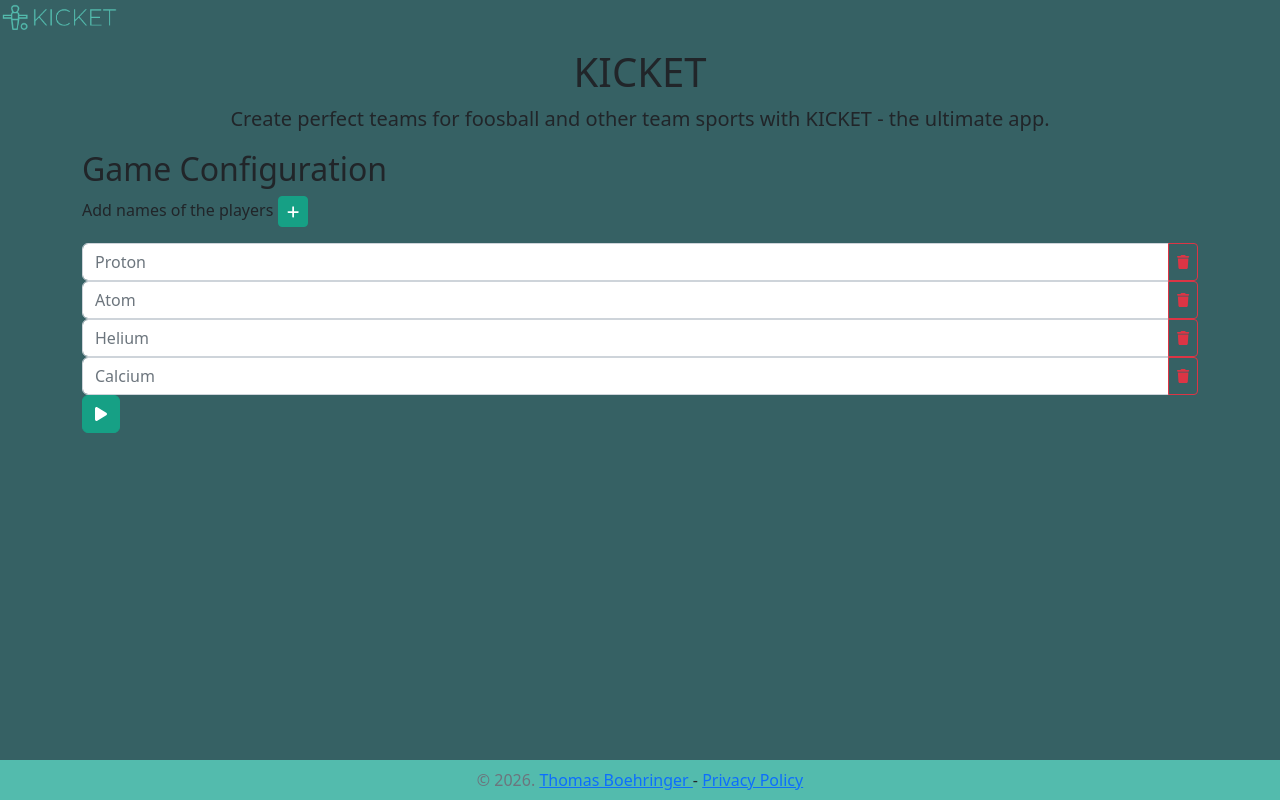
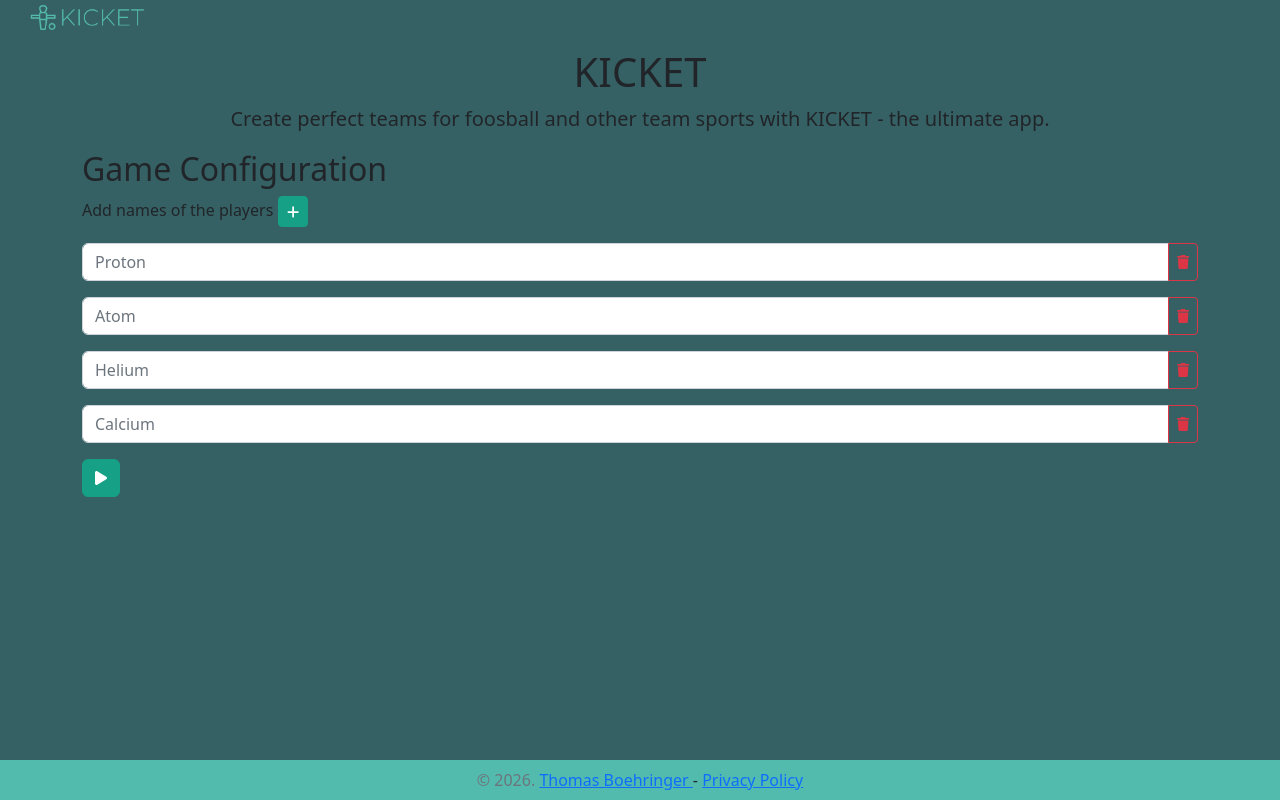
Before and after one commit to tomboe311/KICKET, a Vue app: page / in a window 1280 px wide. Built offline with nearby package versions, Linux system fonts and the light colour scheme.

Commit message:
fix css for bootstrap 5 upgrade

```diff
--- a/src/components/GameConfiguration.vue
+++ b/src/components/GameConfiguration.vue
@@ -50,16 +50,18 @@ export default {
 <template>
   <div v-if="!started">
     <h2>{{ title }}</h2>
-    <p>{{ desc }} <span><button v-on:click="newPlayer" class="btn btn-sm btn-success" :title=btnAddText><font-awesome-icon icon="fa-solid fa-plus" /></button></span></p>
+    <p>{{ desc }}
+      <span>
+        <button v-on:click="newPlayer" class="btn btn-sm btn-success" :title=btnAddText><font-awesome-icon icon="fa-solid fa-plus" /></button>
+      </span>
+    </p>
     <div  v-if="players.length <= 2" class="alert alert-danger" role="alert">{{ missingPlayersText }}</div>
 
     <div id="players">
       <div
         v-for="(player, index) in players"
         :key=index
-        class="form-group row">
-        <div class="col-12">
-          <div class="input-group">
+        class="input-group mb-3">
         <input
           v-on:keyup="updatePlayer(index, $event.target.value)"
           :id="'pl_' + index"
@@ -70,10 +72,8 @@ export default {
         <button v-on:click="remove(index)" class="input-group-addon btn btn-sm btn-outline-danger" :title=btnRemovePlayerText><font-awesome-icon icon="fa-solid fa-trash" /></button>
       </div>
     </div>
-      </div>
-    </div>
-    <div class="form-group row">
-      <div class="col-12">
+
+    <div class="input-group">
         <button
           v-on:click="startGame"
           :disabled="players.length <= 2"
@@ -81,7 +81,6 @@ export default {
           :title="btnStartText">
           <font-awesome-icon icon="fa-solid fa-play" />
         </button>
-      </div>
     </div>
   </div>
 </template>
--- a/src/components/Navbar.vue
+++ b/src/components/Navbar.vue
@@ -2,12 +2,17 @@
 </script>
 
 <template>
-    <nav class="navbar navbar-dark py-0">
-        <a class="navbar-brand py-0" href="index.html"><img src="../assets/img/kicket-logo-nav.png" height="30" alt="KICKET"></a>
-    </nav>
+  <nav class="navbar navbar-dark py-0">
+    <div class="container-fluid">
+      <a class="navbar-brand py-0" href="index.html"><img src="../assets/img/kicket-logo-nav.png" height="30" alt="KICKET"></a>
+   </div>
+  </nav>
 </template>
 
 <style scoped>
+nav {
+  padding: .5rem 1rem
+}
 .navbar-dark {
   background-color: #366164;
 }
--- a/src/components/TeamList.vue
+++ b/src/components/TeamList.vue
@@ -33,7 +33,7 @@ export default {
     <h2>Teams for {{ getSumOfPlayers }} players</h2>
     <table id="teamList" class="table table-bordered table-hover">
       <thead>
-        <tr class="thead-dark">
+        <tr class="table-dark">
           <th scope="col">Team</th>
           <th scope="col">Defense</th>
           <th scope="col">Offense</th>
@@ -49,3 +49,7 @@ export default {
     <button class="btn btn-dark" v-on:click="restart">Back</button>
   </div>
 </template>
+
+<style>
+
+</style>
```
Lines whose indentation alone changed are shown as unchanged.
